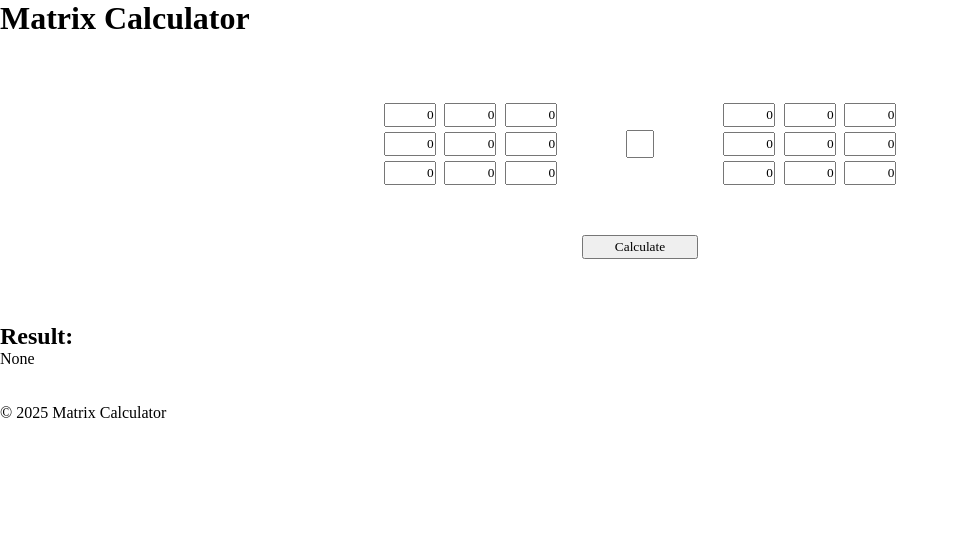
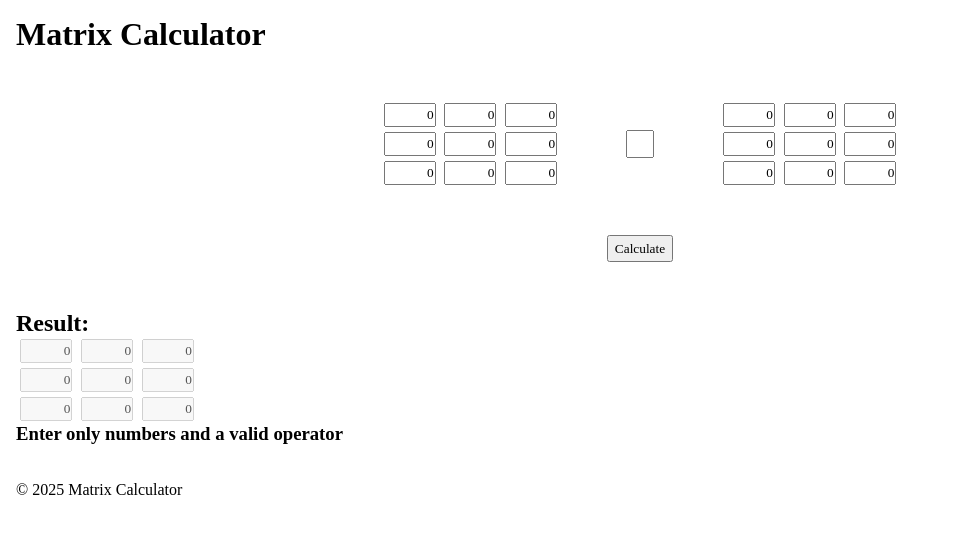
Before and after one commit to MizanZero/code, a Flask app: page / in a window 1280 px wide. Shown: the top 534 px of the page, without its empty margins (0-959 px from the left). Run offline with Flask 3, Linux system fonts and the light colour scheme.

Commit message:
cleaned code

```diff
--- a/Web/Projects/Matrix Calc/app/app.py
+++ b/Web/Projects/Matrix Calc/app/app.py
@@ -1,76 +1,52 @@
 from flask import Flask, render_template, request
+import numpy as np
+
+
+def calc(a:list[float], op:list[float], b:list[float]): #return noError:bool, result: list
+    print(a)
+    print(op)
+    print(b)
+
+    opInd = '+-*'.index(op)
+    print(opInd, '\n')
+
+    if opInd not in [0,1,2] or len(op)!=1:
+        print("Invalid operator:",op)
+        return False, [0 for _ in range(9)]
+
+    a = np.array(a) ; b = np.array(b)
+    a = np.reshape(a,(3,3)) ; b = np.reshape(b, (3,3))
+
+    if opInd == 0: result = a+b
+    elif opInd == 1: result = a-b
+    elif opInd == 2: result = a*b
+
+    print(a,op,b, '\n')
+
+    return True, [e for r in result for e in r]
+
+
+
 
 app = Flask(__name__)
-
-
-class calc:
-    global np
-    import numpy as np
-    def add(a,b):
-        A = np.array(a)
-        B = np.array(b)
-
-        result = (A+B).reshape((3,3))
-        print(result)
-        return result
-    def sub(a,b):
-        A = np.array(a)
-        B = np.array(b)
-
-        result = (A-B).reshape((3,3))
-        print(result)
-        return result
-    def mul(a,b):
-        A = np.array(a)
-        B = np.array(b)
-
-        result = (A*B).reshape((3,3))
-        print(result)
-        return result
-    def zero():
-        return np.zeros((3,3))
-
-
-@app.route('/', methods=['GET', 'POST'])
-
+@app.route('/', methods=['GET','POST'])
 def index():
-    result = None
-    error = None
+    result = [0 for _ in range(9)]
+    noError = False
 
     if request.method == 'POST':
         try:
-            a_ = request.form.getlist('a[]')
-            b_ = request.form.getlist('b[]')
+            a = list(map(float, request.form.getlist('a[]')))
             op = request.form.get('op')
+            b = list(map(float, request.form.getlist('b[]')))
 
-            print(a_)
-            print(b_)
-            print(op)
+            print(a,op,b,'\n')
 
-            a = [0 for _ in range(9)]
-            b = a.copy()
+            noError, result = calc(a,op,b)
 
-            a = [float(x) for x in a_]
-            b = [float(x) for x in b_]
+        except:
+            noError = False
 
-            error = False
-
-            if op == '+':
-                result = calc.add(a,b)
-            elif op == '-':
-                result = calc.sub(a,b)
-            elif op == '*':
-                result = calc.mul(a,b)
-            else:
-                error = True
-
-
-        except Exception as e:
-            error = True
-            error = str(e)
-
-    print (result)
-    print()
-    return render_template("index.html", result=result, error=error, Z=calc.zero())
+    return render_template('index.html', result=result, noError=noError, Z=np.zeros((3,3)))
 
 app.run(debug=True)
--- a/Web/Projects/Matrix Calc/app/static/style.css
+++ b/Web/Projects/Matrix Calc/app/static/style.css
@@ -4,8 +4,12 @@
     margin: 0;
 }
 
+body{
+    padding: 1em;
+}
+
 #container{
-    padding: 5%;
+    padding: 3em;
     display: flex;
     flex-direction: column;
     justify-content: center;
@@ -66,7 +70,21 @@ input:focus-visible{
 }
 
 button{
-    min-width: 10%;
+    width: 5em;
     align-self: center;
-    height: 0.25in;
+    height: 2em;
 }
+
+@media (max-width: 6in) {
+    #container{
+        flex-direction: column;
+        justify-content: space-evenly;
+        align-items: center;
+        min-height: 5in;
+    }
+
+    #calc-container{
+        flex-direction: column;
+        min-height: 2.5in;
+    }
+}
--- a/Web/Projects/Matrix Calc/app/templates/index.html
+++ b/Web/Projects/Matrix Calc/app/templates/index.html
@@ -16,8 +16,8 @@
             <div class="matrix">
             {% for _ in range(9) %}
                 <div class="input-container"><input type="text" value="0" required name="a[]"></div>
-            {% endfor %}
-            </div>
+                {% endfor %}
+                </div>
 
             <div class="input-container">
                 <input id="operator-input" maxlength="1" type="value" name="op">
@@ -32,12 +32,14 @@
         <button>Calculate</button>
       </form>
 
-      {% if not error %}
       <h2>Result: </h2>
-      <pre>{{ result }}</pre>
-      {% endif %}
+        <div class="matrix">
+        {% for _ in range(9) %}
+            <div class="input-container"><input type="text" value="{{result[_]}}" disabled="True"></div>
+        {% endfor %}
+        </div>
 
-      {% if error %}
+      {% if noError==False %}
         <h3>Enter only numbers and a valid operator</h3>
       {% endif %}
     </main>
```
